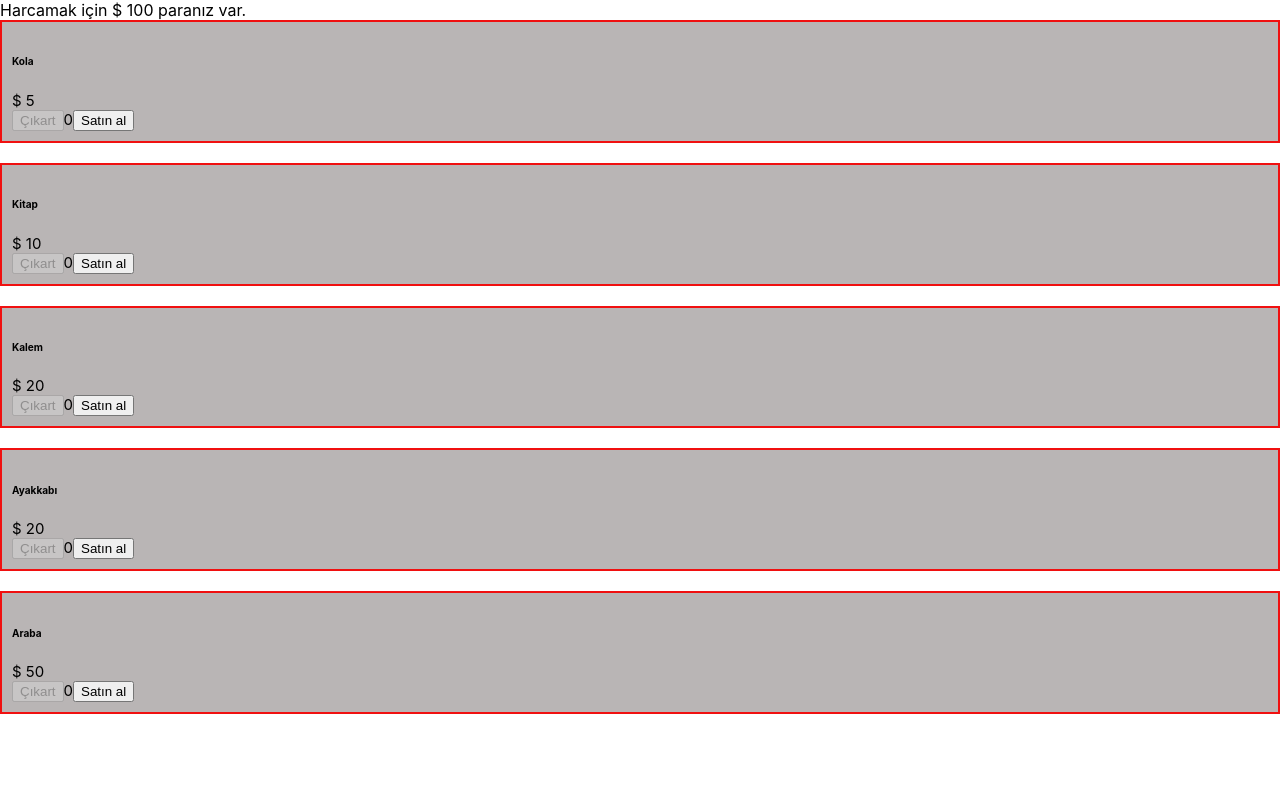
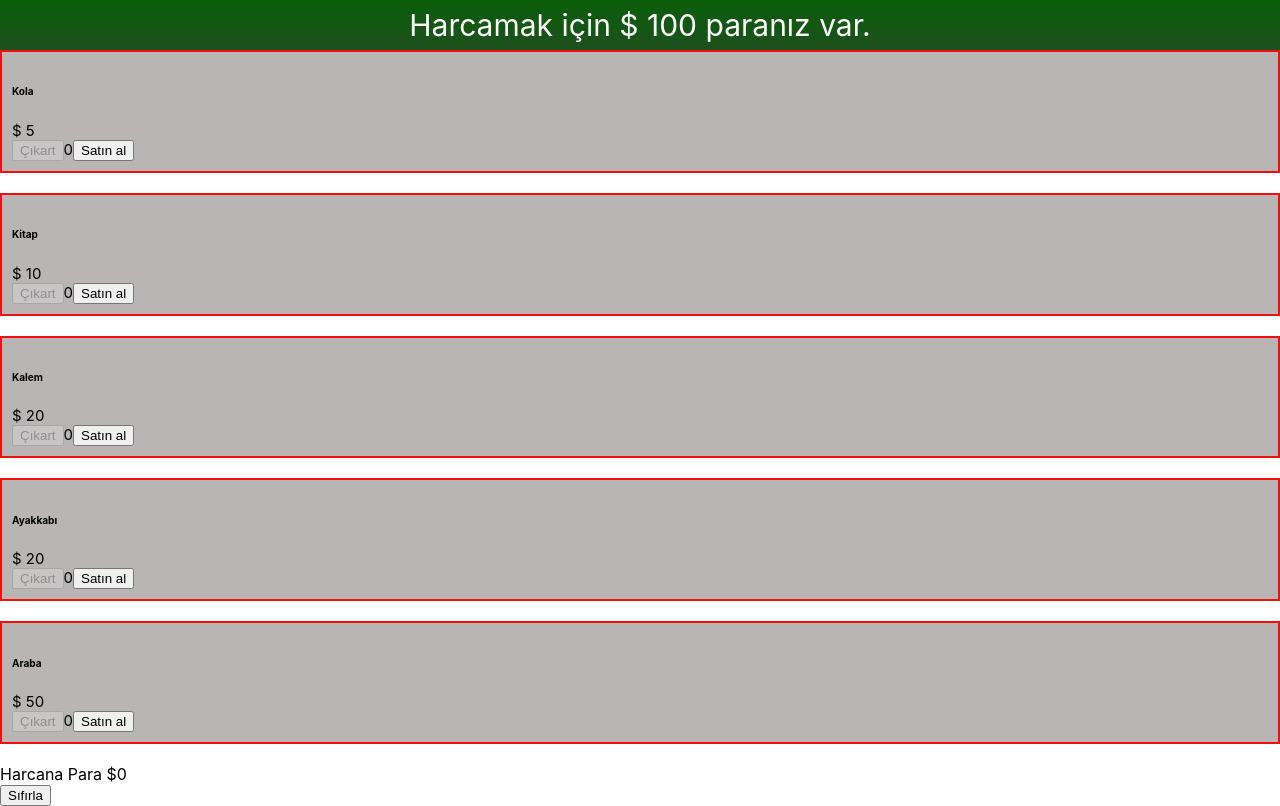
Before and after one commit to Ice-MMan/Basic-Shop-Project, a React (Create React App) app: page / in a window 1280 px wide. Built offline with nearby package versions, Linux system fonts and the light colour scheme.

Commit message:
project done

```diff
--- a/src/App.js
+++ b/src/App.js
@@ -1,5 +1,6 @@
 import { useEffect, useState } from "react";
 import "./App.css";
+import Basket from "./components/Basket";
 import Header from "./components/Header";
 import Product from "./components/Product";
 import products from "./products.json";
@@ -22,6 +23,10 @@ function App() {
     console.log(total);
   }, [basket]);
 
+  const resetButon = () => {
+    setBasket([]);
+  };
+
   return (
     <>
       <Header total={total} money={money} />
@@ -32,8 +37,15 @@ function App() {
           product={product}
           basket={basket}
           setBasket={setBasket}
+          total={total}
+          money={money}
         />
       ))}
+      <div>
+        <Basket total={total} basket={basket} products={products} />
+      </div>
+
+      <button onClick={resetButon}>Sıfırla </button>
     </>
   );
 }
--- /dev/null
+++ b/src/components/Basket.jsx
@@ -0,0 +1,22 @@
+import React from "react";
+import BasketItem from "./BasketItem";
+
+const Basket = ({ total, basket, products }) => {
+  console.log(basket);
+  console.log(products);
+  return (
+    <div>
+      <div>
+        {basket.map((item) => (
+          <BasketItem
+            item={item}
+            product={products.find((product) => product.id === item.id)}
+          />
+        ))}
+      </div>
+      <div> Harcana Para ${total}</div>
+    </div>
+  );
+};
+
+export default Basket;
--- /dev/null
+++ b/src/components/BasketItem.jsx
@@ -0,0 +1,14 @@
+import React from "react";
+
+const BasketItem = ({ item, product }) => {
+  console.log(item);
+  return (
+    <div>
+      <ol>
+        {product.title} x {item.amount}
+      </ol>
+    </div>
+  );
+};
+
+export default BasketItem;
--- a/src/components/Header.jsx
+++ b/src/components/Header.jsx
@@ -2,11 +2,25 @@ import React from "react";
 
 const Header = ({ money, total }) => {
   return (
-    <div>
-      {" "}
-      {total > 0
-        ? `Kalan para $ ${money - total} vardır`
-        : `Harcamak için $ ${money} paranız var.`}
+    <div className="header">
+      <div>
+        {total > 0
+          ? `Kalan para $ ${money - total} vardır`
+          : `Harcamak için $ ${money} paranız var.`}
+      </div>
+      <div>{money - total === 0 && <div>Paranız kalmadı!</div>}</div>
+      <style isx>
+        {`
+        .header{
+          background:linear-gradient(to bottom , #0a5e0a,#1d501d);
+          height:50px;
+          display:flex;
+          justify-content:center;
+          align-items:center;
+          color:white;
+          font-size:30px
+        }`}
+      </style>
     </div>
   );
 };
--- a/src/components/Product.jsx
+++ b/src/components/Product.jsx
@@ -1,6 +1,6 @@
 import React from "react";
 
-const Product = ({ product, basket, setBasket }) => {
+const Product = ({ product, basket, setBasket, money, total }) => {
   const { id, title, price } = product;
 
   const basketItem = basket.find((item) => item.id === product.id);
@@ -46,7 +46,9 @@ const Product = ({ product, basket, setBasket }) => {
           Çıkart
         </button>
         <span className="amount">{(basketItem && basketItem.amount) || 0}</span>
-        <button onClick={addBasket}>Satın al</button>
+        <button disabled={total + product.price > money} onClick={addBasket}>
+          Satın al
+        </button>
       </div>
       <style isx>
         {`
```
